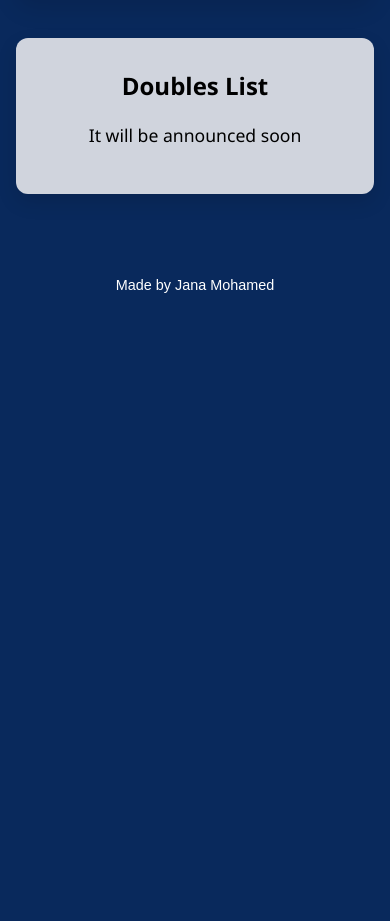
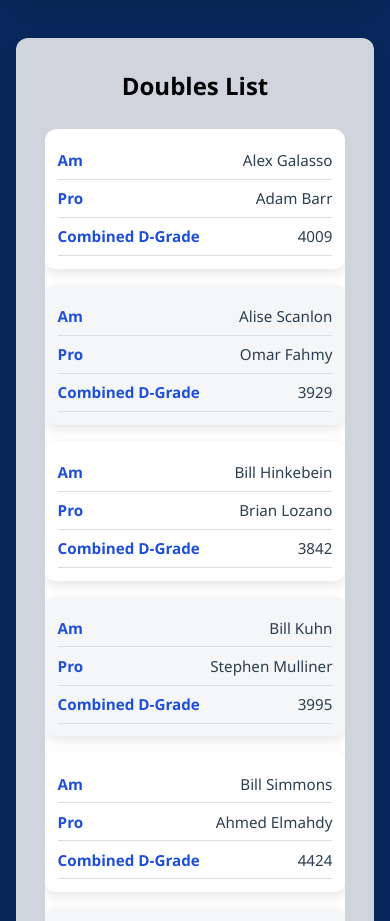
Before and after one commit to JEE18BI/US-OPEN, a React (Vite) app in the folder untitled4/croquet-project/: page /proam in a window 390 px wide. Shown: the part 922-1843 px from the top of the page. Before the commit the page ends 1275 px from the top, so only its background shows below. Built offline with nearby package versions, Linux system fonts and the light colour scheme.

Commit message:
Use env variable for coming soon mode

```diff
--- a/untitled4/croquet-project/src/pages/ProAm.css
+++ b/untitled4/croquet-project/src/pages/ProAm.css
@@ -86,6 +86,7 @@
     margin-top: 2rem;
 }
 
+
 .hotel-info h3 {
     margin-bottom: 1rem;
     font-size: 1.8rem;
@@ -117,6 +118,75 @@
     transform: translateY(-3px);
     box-shadow: 0 8px 25px rgba(0,0,0,0.3);
 }
+/* ProAm Table */
+.proam-table-wrapper {
+    overflow-x: auto;
+    margin-top: 1.5rem;
+}
+
+.proam-table {
+    width: 100%;
+    border-collapse: collapse;
+    background: white;
+    border-radius: 12px;
+    overflow: hidden;
+}
+
+.proam-table th {
+    background: #1f4fd8;
+    color: white;
+    padding: 0.8rem;
+    text-align: left;
+    font-size: 1rem;
+}
+
+.proam-table td {
+    padding: 0.8rem;
+    border-bottom: 1px solid #ddd;
+    font-size: 0.95rem;
+    color: #2c3e50;
+}
+
+.proam-table tr:nth-child(even) {
+    background: #f4f6f8;
+}
+
+/* Mobile-friendly stacked rows */
+@media (max-width: 600px) {
+    .proam-table,
+    .proam-table thead,
+    .proam-table tbody,
+    .proam-table th,
+    .proam-table td,
+    .proam-table tr {
+        display: block;
+    }
+
+    .proam-table thead {
+        display: none;
+    }
+
+    .proam-table tr {
+        margin-bottom: 1rem;
+        border-radius: 10px;
+        box-shadow: 0 4px 12px rgba(0,0,0,0.1);
+        background: white;
+        padding: 0.8rem;
+    }
+
+    .proam-table td {
+        display: flex;
+        justify-content: space-between;
+        padding: 0.4rem 0;
+    }
+
+    .proam-table td::before {
+        content: attr(data-label);
+        font-weight: bold;
+        color: #1f4fd8;
+    }
+}
+
 
 /* Responsive tweaks */
 @media (max-width: 768px) {
--- a/untitled4/croquet-project/src/pages/ProAm.jsx
+++ b/untitled4/croquet-project/src/pages/ProAm.jsx
@@ -2,6 +2,33 @@ import React from "react";
 import './ProAm.css';
 
 export default function ProAm() {
+    const proAmPairs = [
+        { am: "Alex Galasso", pro: "Adam Barr", grade: 4009 },
+        { am: "Alise Scanlon", pro: "Omar Fahmy", grade: 3929 },
+        { am: "Bill Hinkebein", pro: "Brian Lozano", grade: 3842 },
+        { am: "Bill Kuhn", pro: "Stephen Mulliner", grade: 3995 },
+        { am: "Bill Simmons", pro: "Ahmed Elmahdy", grade: 4424 },
+        { am: "Bruce Hindin", pro: "Kent Lovvorn", grade: 4028 },
+        { am: "Caryl Firth", pro: "Seif Elyamany", grade: 3991 },
+        { am: "David Kepner", pro: "Reg Bamford", grade: 4227 },
+        { am: "David McCoy", pro: "Ahab Abdelwahab", grade: 4029 },
+        { am: "Diane Wren", pro: "Mohamed Karem", grade: 3758 },
+        { am: "Gay Cinque", pro: "Danny Huneycutt", grade: 3792 },
+        { am: "Jay Carey", pro: "Zack Watson", grade: 3992 },
+        { am: "John Curington", pro: "Juan Ojeda", grade: 4037 },
+        { am: "John Dillon", pro: "Greg Fletcher", grade: 3989 },
+        { am: "John O Brown", pro: "Thomas Balding", grade: 4470 },
+        { am: "Karen Heckman", pro: "Edmund J Fordyce", grade: 3999 },
+        { am: "Kit Pannill", pro: "Soha Moustafa", grade: 3560 },
+        { am: "Madeleine d'Ambrosio", pro: "Kyle Maloof", grade: 3930 },
+        { am: "Mark Ski", pro: "Matthew Essick", grade: 4405 },
+        { am: "Mary Galasso", pro: "Tamer Hatata", grade: 4004 },
+        { am: "Priscilla Flowers", pro: "Darin Guffey", grade: 4002 },
+        { am: "Simon Dentchev", pro: "Macey White", grade: 4014 },
+        { am: "Trevor Head", pro: "Jana Elsaeed", grade: 3707 },
+        { am: "Trula Myers", pro: "Stephen Morgan", grade: 3764 },
+    ];
+
     return (
         <section className="proam-container">
             <h2 className="proam-title"> ProAm Doubles Fundraiser – 2026</h2>
@@ -20,9 +47,27 @@ export default function ProAm() {
 
             <div className="hotel-info">
                 <h3>Doubles List</h3>
-                <p>
-                    It will be announced soon
-                </p>
+                <div className="proam-table-wrapper">
+                    <table className="proam-table">
+                        <thead>
+                        <tr>
+                            <th>Am</th>
+                            <th>Pro</th>
+                            <th>Combined D-Grade</th>
+                        </tr>
+                        </thead>
+                        <tbody>
+                        {proAmPairs.map((pair, index) => (
+                            <tr key={index}>
+                                <td data-label="Am">{pair.am}</td>
+                                <td data-label="Pro">{pair.pro}</td>
+                                <td data-label="Combined D-Grade">{pair.grade}</td>
+                            </tr>
+                        ))}
+                        </tbody>
+                    </table>
+                </div>
+
 
             </div>
         </section>
```
